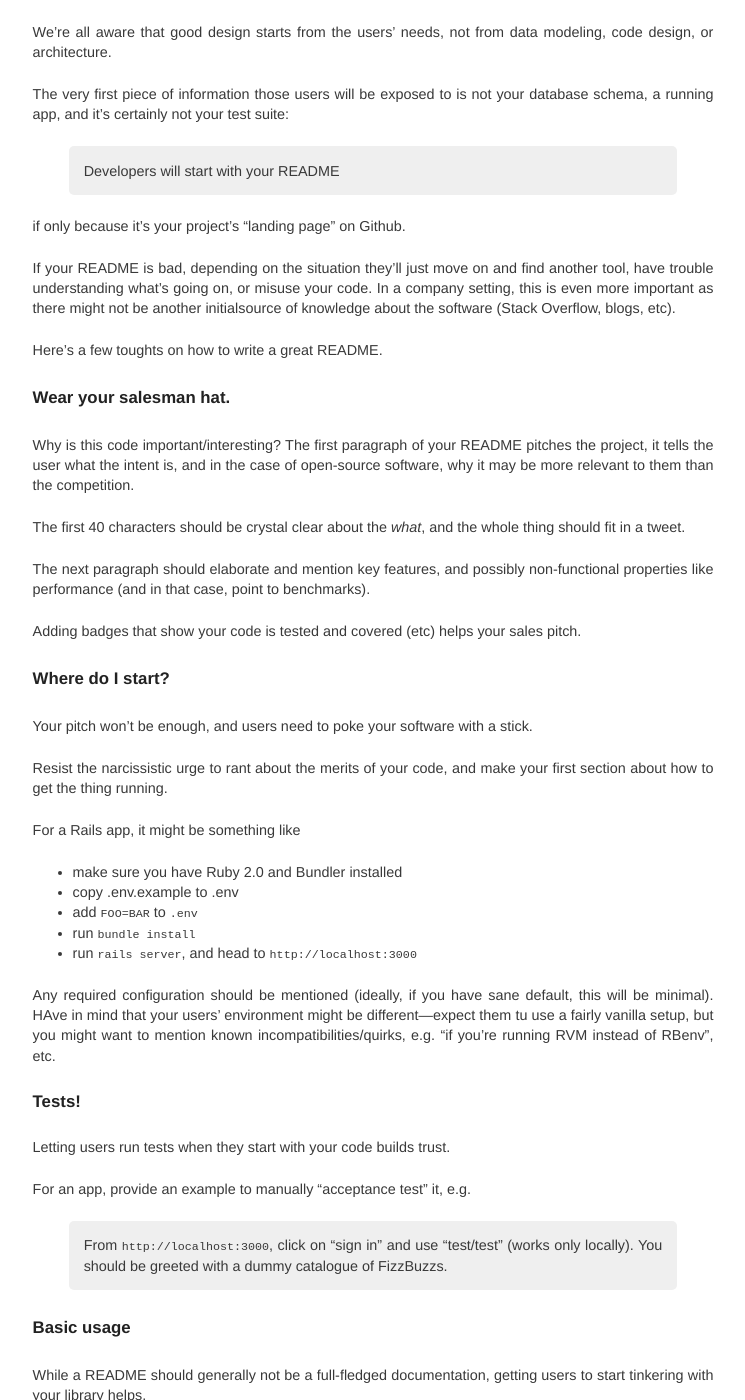
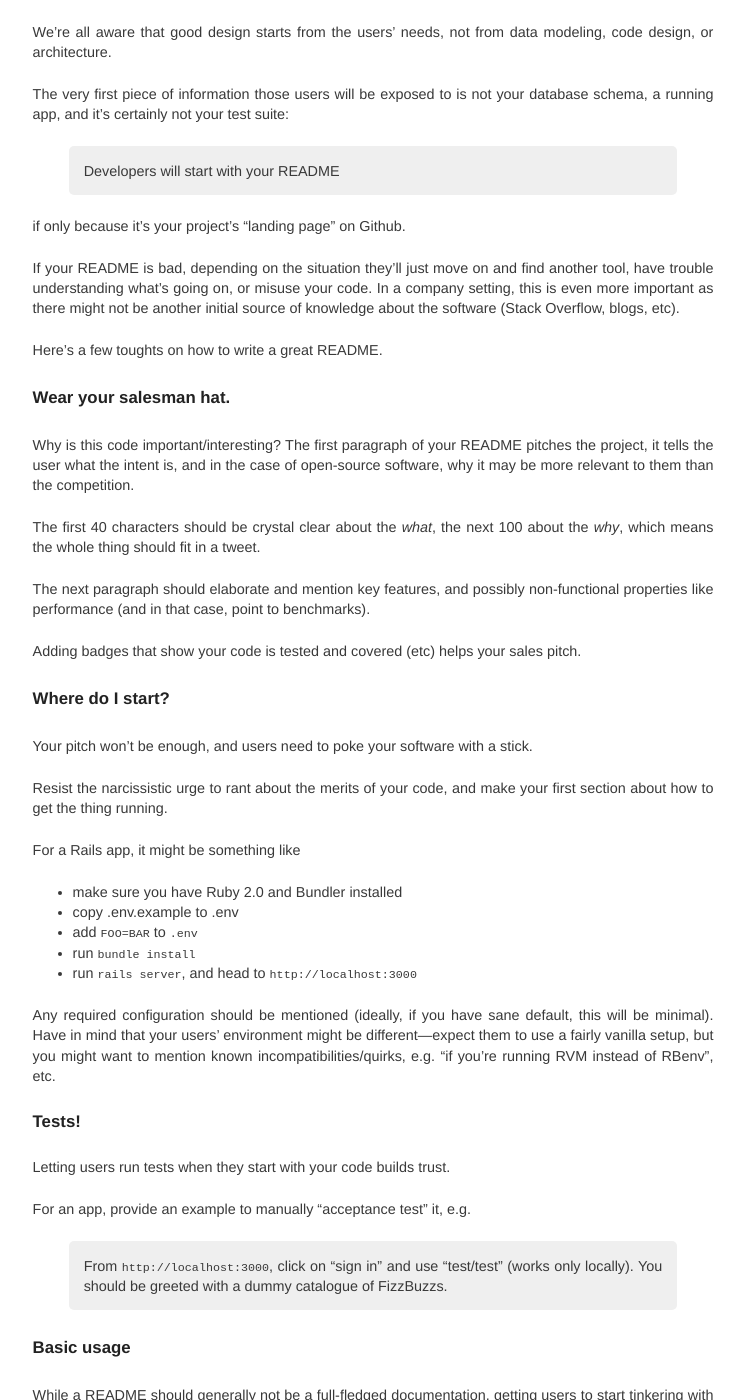
Before and after one commit to HouseTrip/housetrip.github.com, a Jekyll site: the page built from _posts/2013-11-14-good-readmes.md, in a window 1280 px wide and 1400 px high, scrolled down 426 px. Shown: the whole window, without its empty margins (267-1012 px from the left). Built offline with Jekyll 4.4.1, drawn with Linux system fonts in a browser that asks for light colours.

Commit message:
Addresses PR comments

```diff
--- a/_posts/2013-11-14-good-readmes.md
+++ b/_posts/2013-11-14-good-readmes.md
@@ -37,7 +40,7 @@ if only because it's your project's "landing page" on Github.
 If your README is bad, depending on the situation they'll just move on and find
 another tool, have trouble understanding what's going on, or misuse your
 code. In a company setting, this is even more important as there might not
-be another initialsource of knowledge about the software (Stack Overflow,
+be another initial source of knowledge about the software (Stack Overflow,
 blogs, etc).
 
 Here's a few toughts on how to write a great README.
@@ -50,8 +53,8 @@ pitches the project, it tells the user what the intent is, and in the case
 of open-source software, why it may be more relevant to them than the
 competition.
 
-The first 40 characters should be crystal clear about the *what*, and the
-whole thing should fit in a tweet.
+The first 40 characters should be crystal clear about the *what*, the next 100
+about the *why*, which means the whole thing should fit in a tweet.
 
 The next paragraph should elaborate and mention key features, and possibly
 non-functional properties like performance (and in that case, point to
@@ -78,8 +81,8 @@ For a Rails app, it might be something like
 > - run `rails server`, and head to `http://localhost:3000`
 
 Any required configuration should be mentioned (ideally, if you have sane
-default, this will be minimal). HAve in mind that your users' environment
-might be different—expect them tu use a fairly vanilla setup, but you might
+default, this will be minimal). Have in mind that your users' environment
+might be different—expect them to use a fairly vanilla setup, but you might
 want to mention known incompatibilities/quirks, e.g. "if you're running RVM
 instead of RBenv", etc.
 
```
Also changed, not shown: other parts of _posts/2013-11-14-good-readmes.md (+3 -0 lines).
